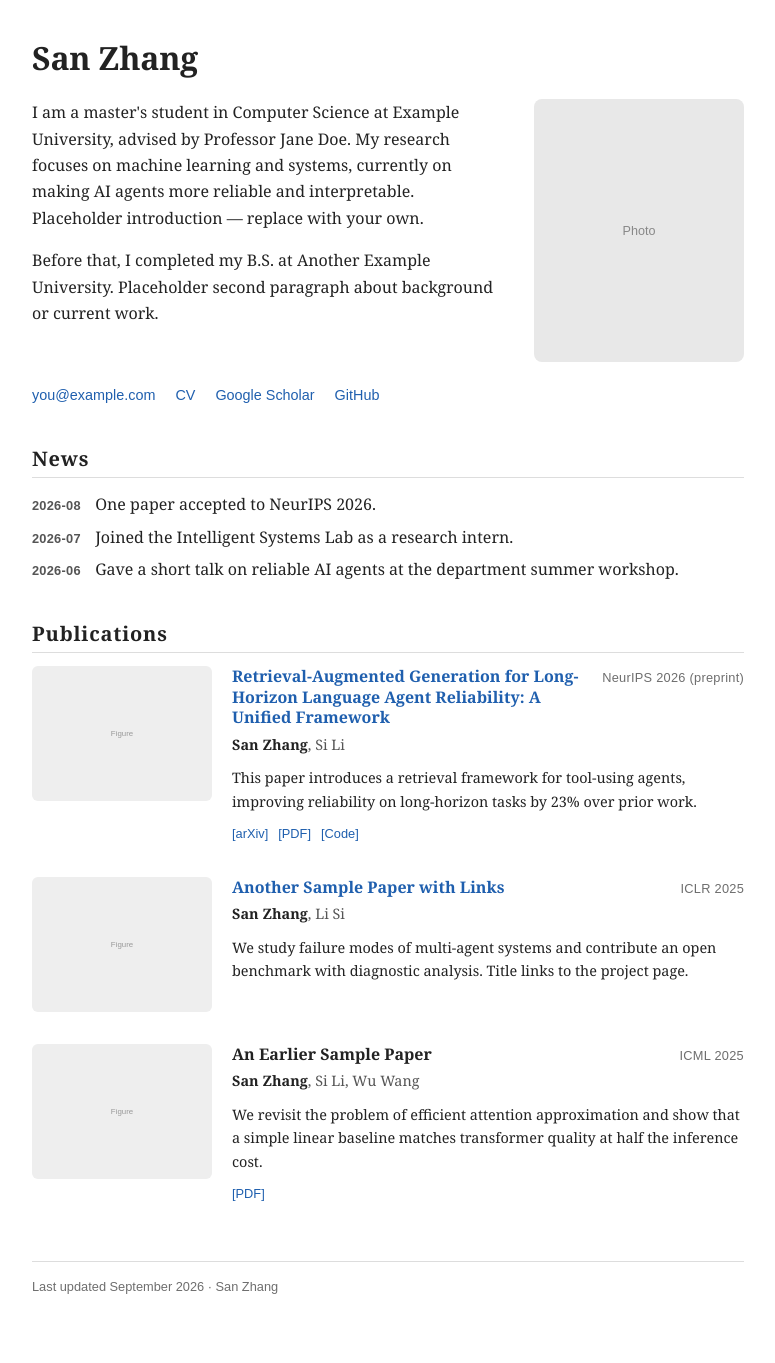
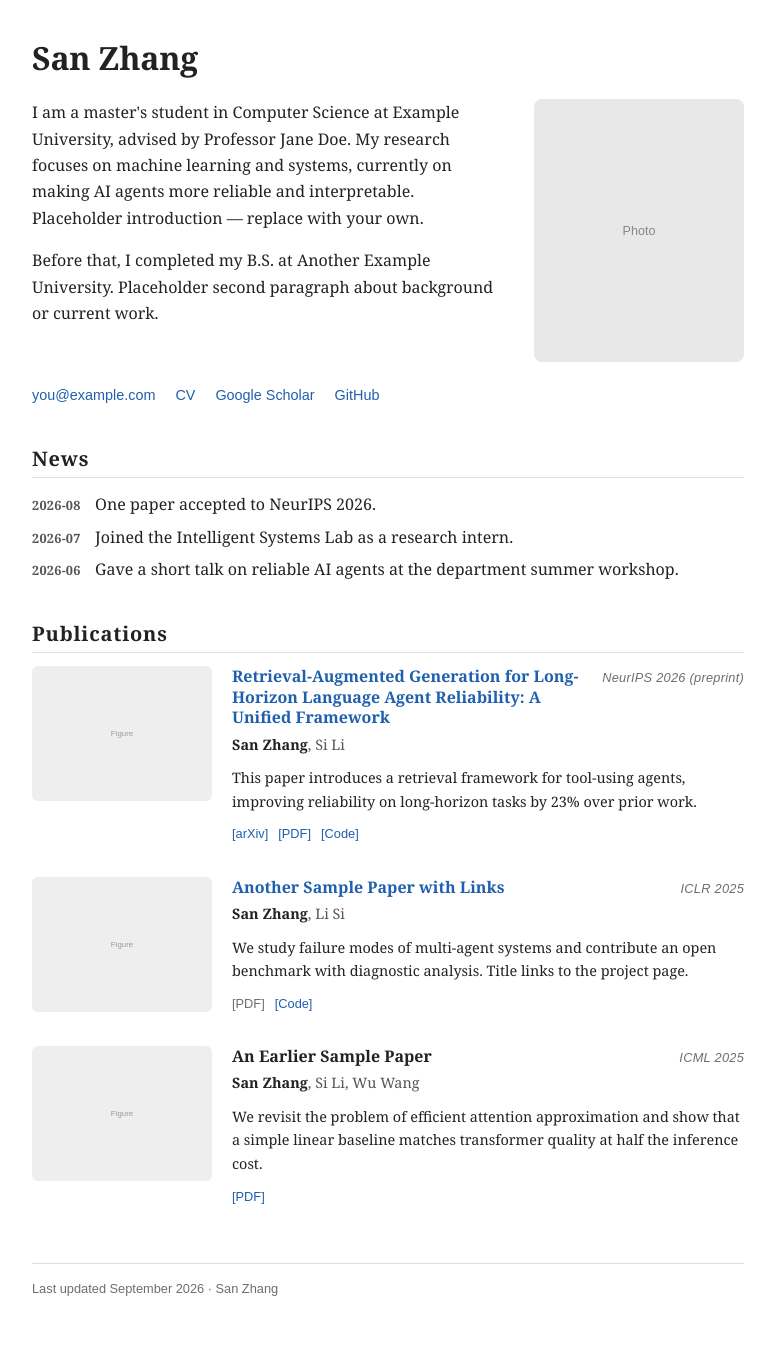
Before and after one commit to Sitaye/sitaye.github.io, a Jekyll site: the page built from index.html, in a window 1280 px wide. Shown: the whole page, without its empty margins (252-1027 px from the left). Built offline with Jekyll 4.4.1, drawn with Linux system fonts in a browser that asks for light colours.

Commit message:
style: serif news dates, italic venue tag; support unlinked placeholder badges

```diff
--- a/_layouts/home.html
+++ b/_layouts/home.html
@@ -55,7 +55,10 @@
           {% if pub.summary %}<p class="pub-summary">{{ pub.summary }}</p>{% endif %}
           {% if pub.links %}
           <p class="pub-links">
-            {%- for l in pub.links -%}<a href="{{ l.url }}">[{{ l.label }}]</a> {% endfor -%}
+            {%- for l in pub.links -%}
+              {%- if l.url -%}<a href="{{ l.url }}">[{{ l.label }}]</a>
+              {%- else -%}<span class="pub-links-plain">[{{ l.label }}]</span>{%- endif -%}
+            {%- endfor -%}
           </p>
           {%- endif -%}
         </div>
--- a/assets/style.css
+++ b/assets/style.css
@@ -91,7 +91,6 @@ h2 {
 }
 .news li { display: contents; }
 .news time {
-  font-family: var(--sans);
   font-size: 0.8rem;
   font-weight: 700;
   letter-spacing: 0.02em;
@@ -130,6 +129,7 @@ h2 {
 
 .pub-venue-tag {
   font-family: var(--sans);
+  font-style: italic;
   font-size: 0.8rem;
   font-weight: 400;
   letter-spacing: 0.02em;
@@ -158,6 +158,7 @@ h2 {
   font-size: 0.8rem;
 }
 .pub-links a { color: var(--accent); }
+.pub-links-plain { color: var(--ink-meta); }
 
 .footer {
   margin-top: 3.5rem;
```
Also changed, not shown: _data/publications.yml (+6 -1 lines).
